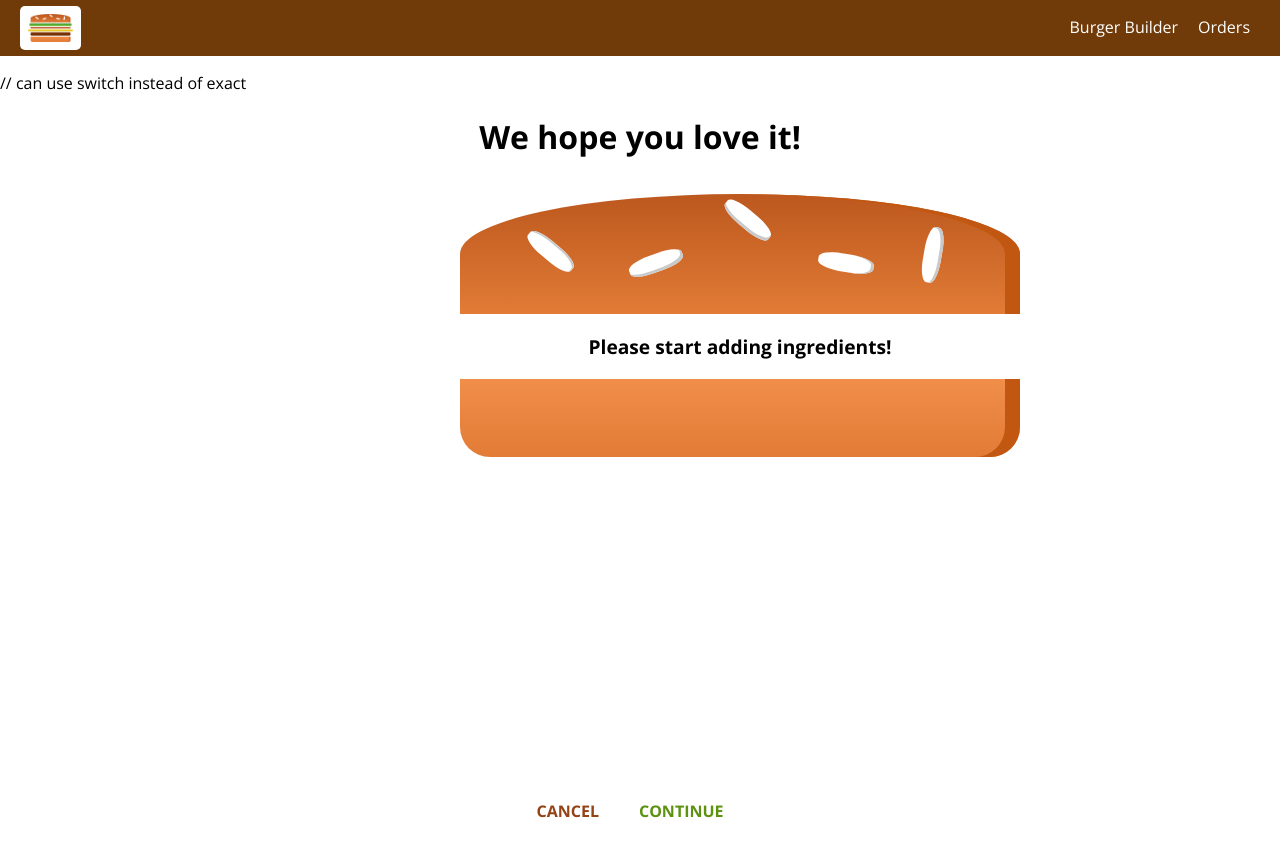
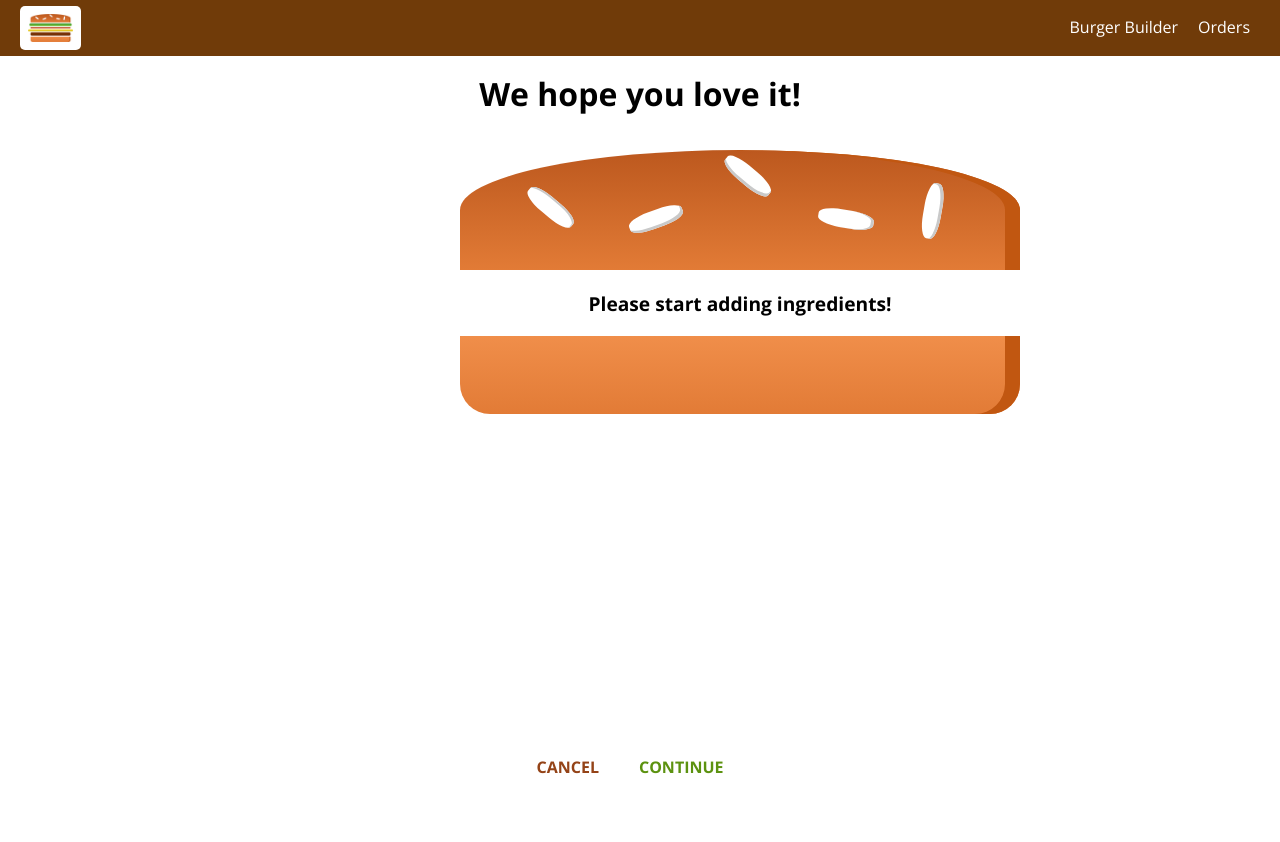
Before and after one commit to HenryRivera/BurgerBuilder, a React app: page /checkout in a window 1280 px wide. After the commit the page ends 800 px from the top, so only its background shows below. Built offline with nearby package versions, Linux system fonts and the light colour scheme.

Commit message:
goBack fix

```diff
--- a/src/App.js
+++ b/src/App.js
@@ -11,7 +11,7 @@ class App extends Component {
     return (
       <div>
         <Layout>
-          // can use switch instead of exact
+          {/*can use switch instead of exact */}
           <Route path="/checkout" component={Checkout} />
           <Route path="/orders" component={Orders} />
           <Route path="/" exact component={BurgerBuilder} />
--- a/src/containers/Checkout/Checkout.js
+++ b/src/containers/Checkout/Checkout.js
@@ -30,7 +30,7 @@ class Checkout extends Component {
     }
 
     cancelCheckoutHandler = () =>{
-        this.props.history.goback()
+        this.props.history.goBack()
     }
 
     continueCheckoutHandler = () =>{
```
